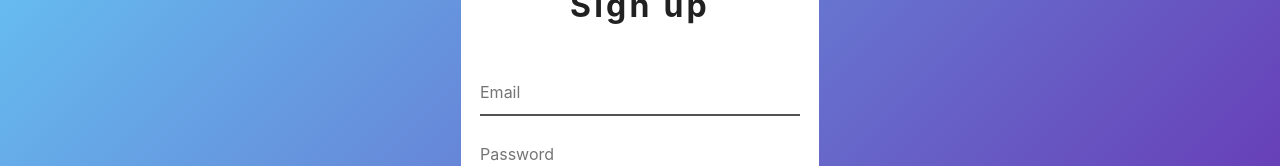
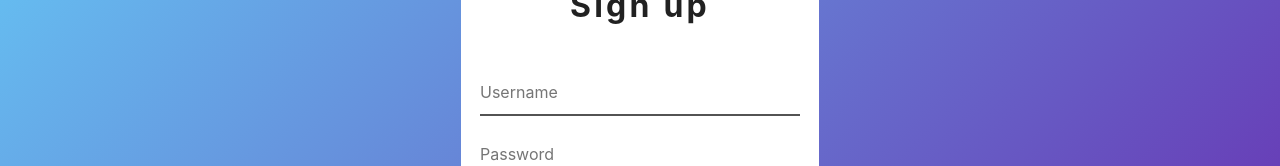
Before and after one commit to leonelangelv/Django-React-AuthApp, a React (Vite) app in the folder Frontend/: page /signup in a window 1280 px wide. Shown: the part 225-391 px from the top of the page. Built offline with nearby package versions, Linux system fonts and the light colour scheme.

Commit message:
refactor: update input placeholder and type.

```diff
--- a/Frontend/src/components/InputForm/InputForm.module.css
+++ b/Frontend/src/components/InputForm/InputForm.module.css
@@ -1,4 +1,6 @@
 .formLogin__container__input {
+  color: #000;
+  background-color: #fff;
   width: 100%;
   padding: .8rem 0rem;
   margin: 8px 0;
--- a/Frontend/src/pages/log-in/index.tsx
+++ b/Frontend/src/pages/log-in/index.tsx
@@ -8,7 +8,7 @@ export const Login = () => {
       <div className={s.login__box}>
         <p className={s.login__box__title}>Login</p>
         <form className={s.formLogin__container}>
-          <InputForm type='Email' placeholder='Email' />
+          <InputForm type='text' placeholder='Username' />
           <InputForm type='password' placeholder='Password' />
           <button type='submit' className={s.login__box__buttonSubmit}>
             Login
@@ -19,7 +19,7 @@ export const Login = () => {
             Forgot{' '}
             {
               <Link
-                to={'password-recovery'}
+                to={'/password-recovery'}
                 className={s.login__box__moreInfo__featuredLink}
               >
                 Password
--- a/Frontend/src/pages/sign-up/index.tsx
+++ b/Frontend/src/pages/sign-up/index.tsx
@@ -10,8 +10,8 @@ export const Signup  = () => {
         <p className={s.signup__box__title}>Sign up</p>
         <form className={s.formsignup__container}>
           <InputForm
-            type='Email'
-            placeholder='Email'
+            type='text'
+            placeholder='Username'
           />
           <InputForm
             type='password'
```
